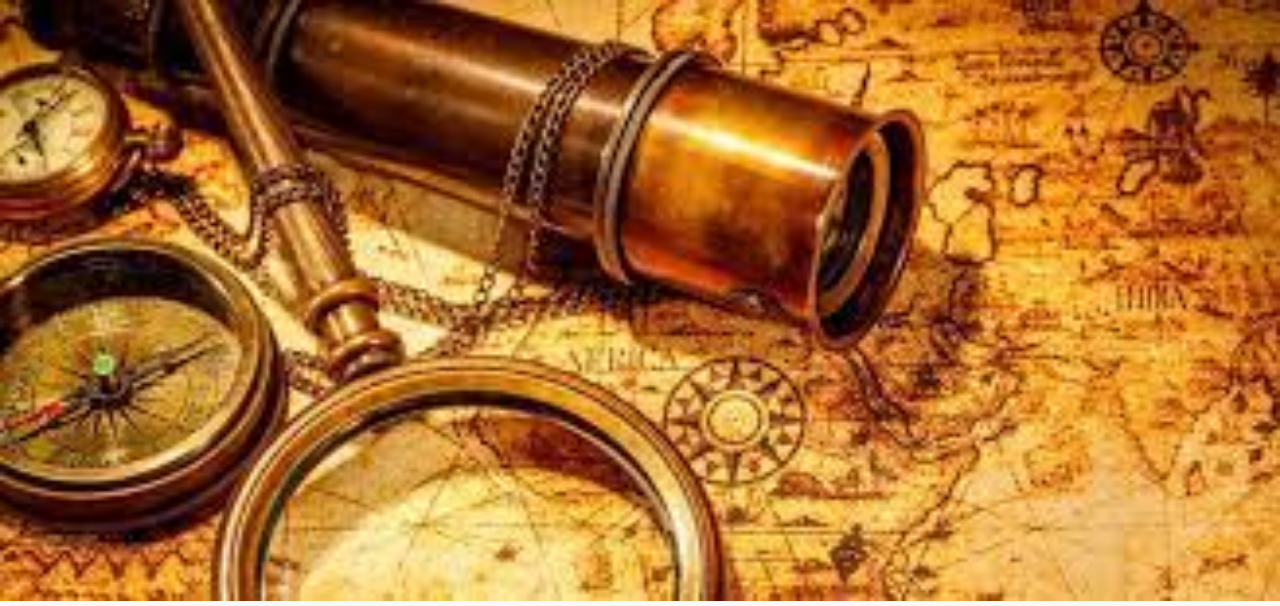
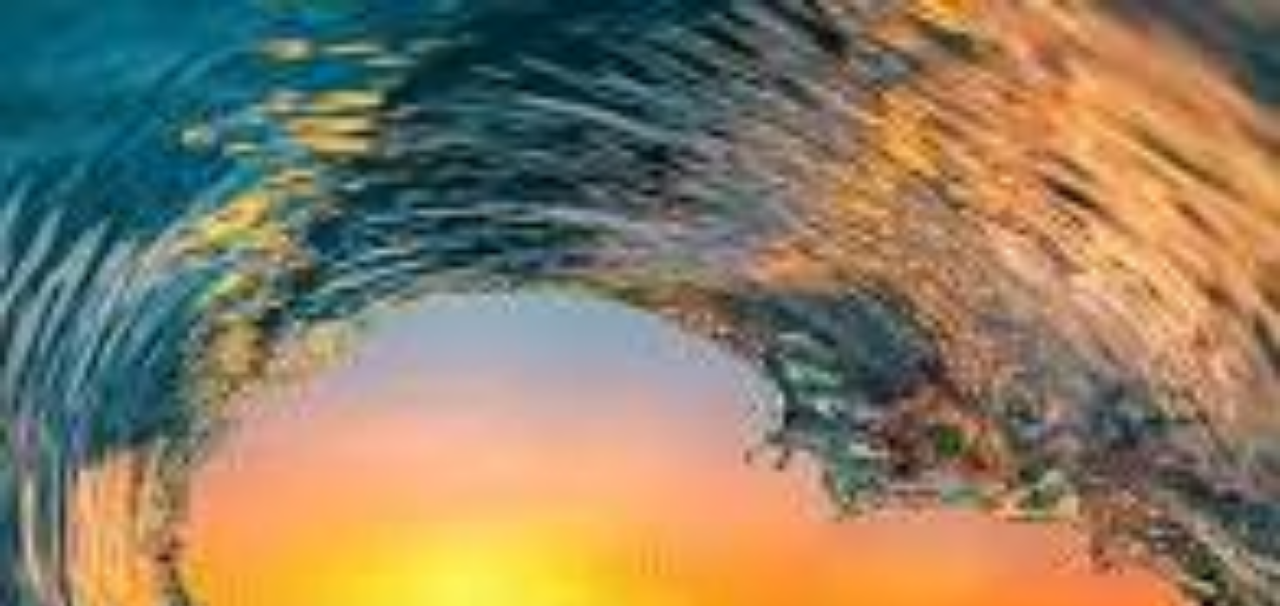
Before and after one commit to francescodicosola/caccia2, a website: page Esercizio1.html in a window 1280 px wide. Shown: the top 606 px of the page. Drawn offline with nearby package versions, Linux system fonts and the light colour scheme.

Commit message:
Update Esercizio1.html

```diff
--- a/Esercizio1.html
+++ b/Esercizio1.html
@@ -8,7 +8,7 @@
   </head>
   <body>
     <script src="https://cdn.jsdelivr.net/npm/bootstrap@5.3.3/dist/js/bootstrap.bundle.min.js" integrity="sha384-YvpcrYf0tY3lHB60NNkmXc5s9fDVZLESaAA55NDzOxhy9GkcIdslK1eN7N6jIeHz" crossorigin="anonymous"></script>
-    <img src="img/IMG_6947.jpeg" class="img-fluid w-100" alt="cielo">
+    <img src="img/IMG_6988.jpeg" class="img-fluid w-100" alt="mare">
     <nav class="navbar navbar-expand-lg bg-body-tertiary">
   <div class="container-fluid">
     <a class="navbar-brand" href="#">Onlus</a>
```
